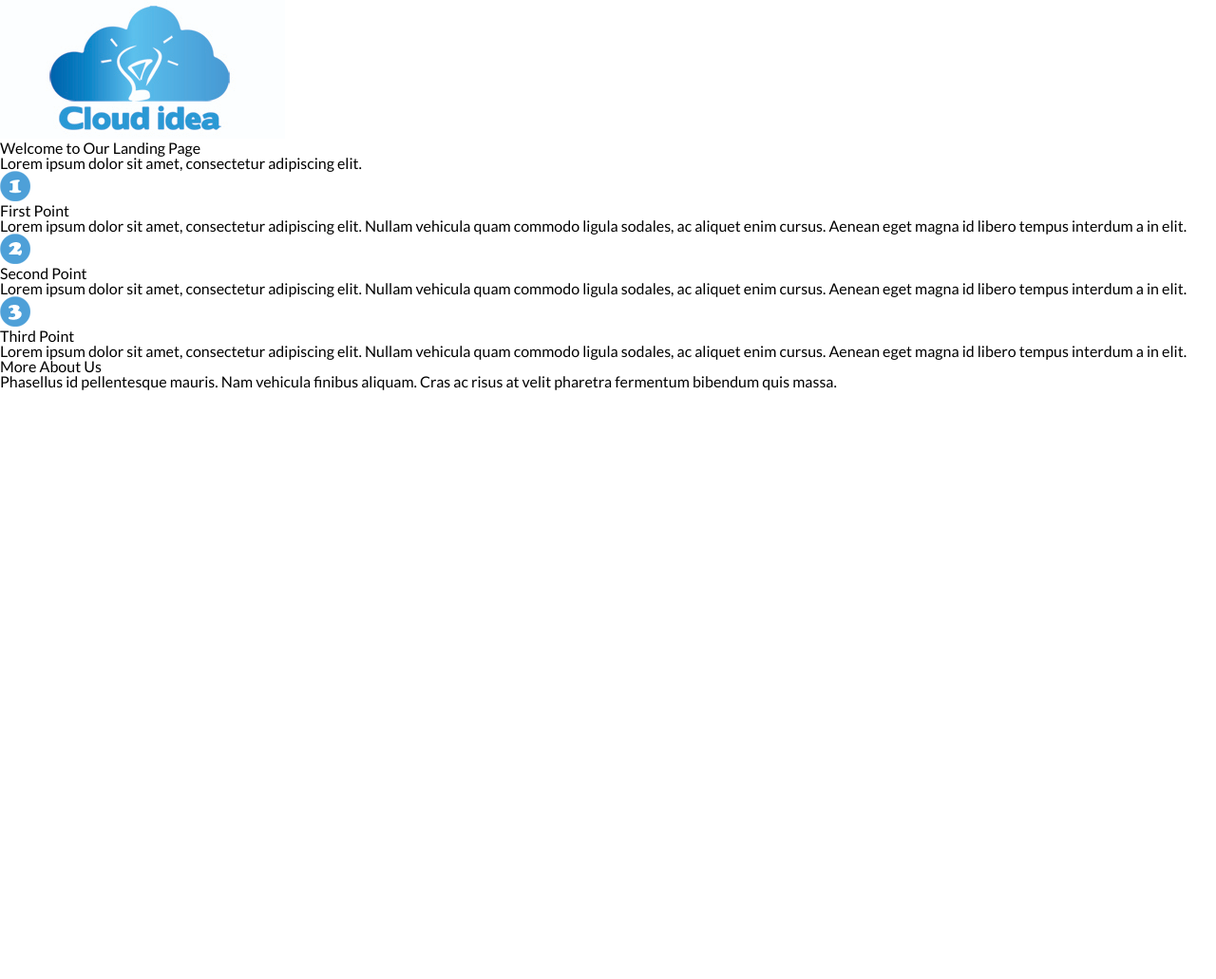
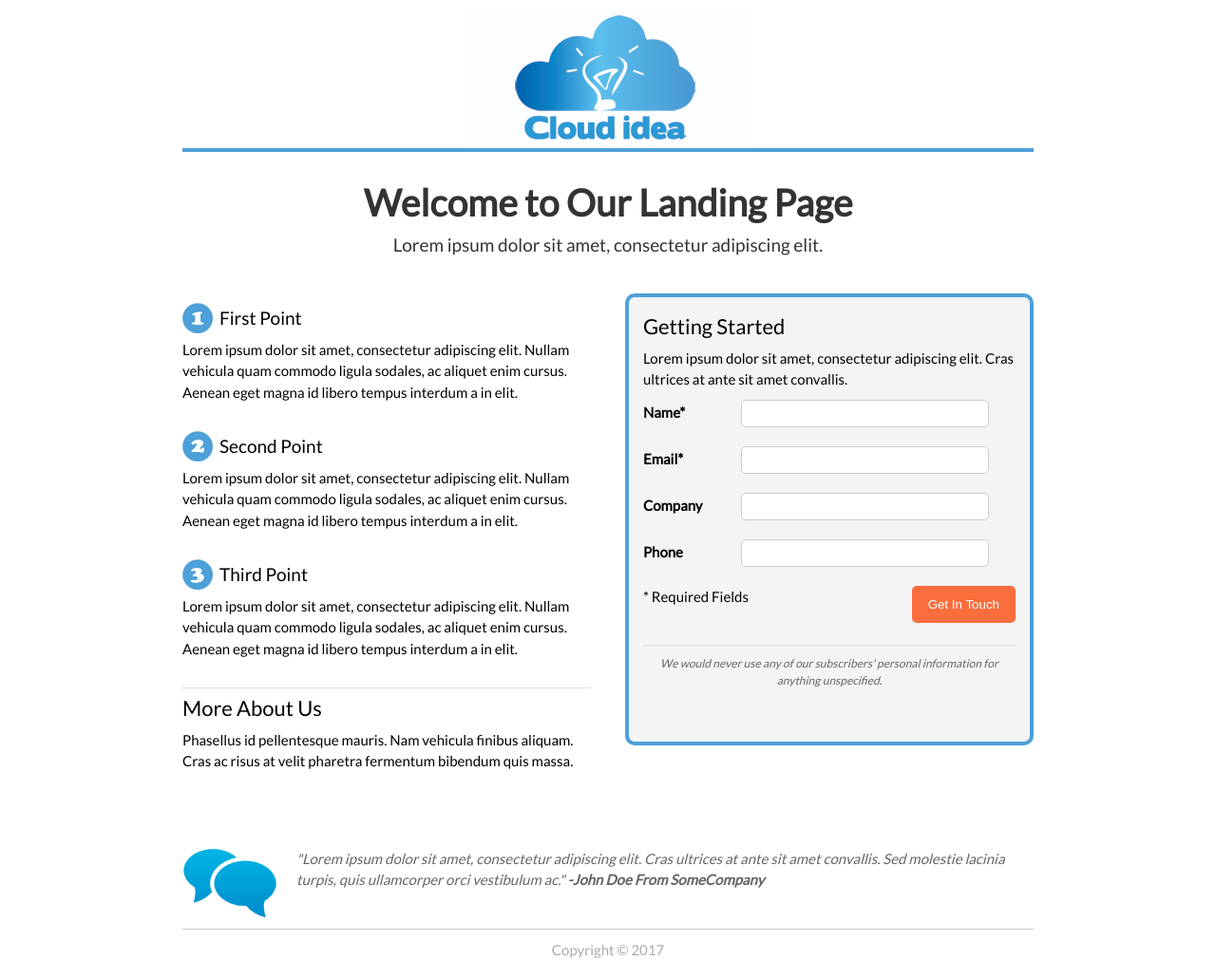
Before and after one commit to smartlyssa/css_crash_course, a plain HTML site: page landing/index.html in a window 1280 px wide. Shown: the whole page at 95% size. Before the commit the page ends 800 px from the top, so only its background shows below. Drawn offline with Linux system fonts and the light colour scheme.

Commit message:
Completed landing page project

```diff
--- a/landing/css/style.css
+++ b/landing/css/style.css
@@ -1,3 +1,204 @@
 body {
 	font-family: 'Lato', sans-serif;
+	font-size:15px;
+	line-height:1.5em;
 }
+
+#container {
+	width:70%;
+	margin:10px auto;
+	background:#FFF;
+	overflow:auto;
+}
+
+p {
+	margin:10px 0;
+	line-height:1.5em;
+}
+
+h1 {
+	font-size:39px;
+	font-weight:bold;
+	margin:20px 0 10px 0;
+	line-height:1.2em
+}
+
+h3 {
+	font-size:22px;
+	margin:10px 0;
+}
+
+h4 {
+	font-size:19px;
+	margin:10px 0;
+}
+
+strong {
+	font-weight:bold;
+}
+
+.clearfix {
+	clear:both;
+}
+
+.content-header {
+	border-bottom:#ddd solid 1px;
+	margin-bottom:20px;
+	padding-bottom:10px;
+}
+
+.content-footer {
+	border-top:#ddd solid 1px;
+	margin-bottom:20px;
+	padding-bottom:10px;
+}
+
+header#main-header {
+	border-bottom:4px solid #4ea0d8;
+}
+
+#logo {
+	margin:auto;
+	display:block;
+}
+
+#main-text {
+	text-align:center;
+	color:#333;
+	padding:10px;
+	margin-bottom:20px;
+}
+
+#sub-1 {
+	float:left;
+	width:48%;
+}
+
+#sub-2 {
+	float:right;
+	width:48%;
+}
+
+.points li {
+	margin-bottom:30px;
+}
+
+.points img {
+	float:left;
+	margin-right:7px;
+}
+
+.points h4 {
+	padding-top:5px;
+}
+
+#contact-form {
+	padding:10px 15px 15px 15px;
+	border:4px solid #4ea0d8;
+	border-radius:10px;
+	-webkit-border-radius:10px;
+	-moz-border-radius:10px;
+
+	overflow:auto;
+	background:#f4f4f4;
+}
+
+#contact-form div {
+	margin-bottom:20px;
+}
+
+#contact-form label {
+	display:inline-block;
+	width:100px;
+	font-weight:bold;
+}
+
+#contact-form input[type='text'],#contact-form input[type='email'] {
+	border:#ccc 1px solid;
+	-webkit-border-radius:5px;
+	-moz-border-radius:5px;
+	border-radius:5px;
+	height:25px;
+	width:65%;
+}
+
+#contact-form input[type='submit'] {
+	padding:12px 17px;
+	color:#fff;
+	background:#fa6e3e;
+	border:0;
+	-webkit-border-radius:5px;
+	-moz-border-radius:5px;
+	border-radius:5px;
+	float:right;
+	display:block;
+}
+
+#contact-form input[type='submit']:hover {
+	background:#d55427;
+	cursor:pointer;
+}
+
+#contact-form .content-footer p {
+	font-style:italic;
+	text-align:center;
+	color:#666;
+	font-size:80%;
+}
+
+#testimonial {
+	margin:40px 0;
+	font-style:italic;
+	color:#666;
+}
+
+#testimonial img {
+	float:left;
+	margin-right:20px;
+}
+
+footer#main-footer {
+	text-align:center;
+	border-top:#ccc solid 1px;
+	color: #aaa;
+}
+
+@media (max-width:960px) {
+	#container {
+		width:80%;
+	}
+
+	h1 {
+		font-size:33px;
+	}
+
+	#sub-1,#sub-2 {
+		float:none;
+		width:100%;
+	}
+
+	.points li {
+		background:#eee;
+		padding:8px;
+		-webkit-border-radius:5px;
+		-moz-border-radius:5px;
+		border-radius:10px;
+	}
+
+	.points img {
+		margin-top:7px;
+	}
+
+	#testimonial img {
+		float:none;
+		margin:auto;
+		display:block;
+		margin-bottom:20px;
+	}
+}
+
+@media (max-width:568px) {
+	h1 {
+		font-size:22px;
+	}
+}
--- a/landing/index.html
+++ b/landing/index.html
@@ -9,8 +9,8 @@
 	</head>
 	<body>
 		<div id="container">
-			<header>
-				<img src="images/logo.jpg" alt="Cloud Idea">
+			<header id="main-header">
+				<img id="logo" src="images/logo.jpg" alt="Cloud Idea">
 			</header>
 			<div id="main-text">
 				<h1>Welcome to Our Landing Page</h1>
@@ -38,10 +38,49 @@
 					<h3>More About Us</h3>
 					<p>Phasellus id pellentesque mauris. Nam vehicula finibus aliquam. Cras ac risus at velit pharetra fermentum bibendum quis massa.</p>
 				</footer>
+			</div><!-- /. sub-1 -->
+			<div id="sub-2">
+				<form id="contact-form">
+					<header id="content-header">
+						<h3>Getting Started</h3>
+						<p>Lorem ipsum dolor sit amet, consectetur adipiscing elit. Cras ultrices at ante sit amet convallis.</p>
+					</header>
+					<div>
+					<label>Name*</label>
+					<input type="text">
+					</div>
+					<div>
+					<label>Email*</label>
+					<input type="email">
+					</div>
+					<div>
+					<label>Company</label>
+					<input type="text">
+					</div>
+					<div>
+					<label>Phone</label>
+					<input type="text">
+					</div>
+					<div>
+						<em>* Required Fields</em>
+						<input type="submit" value="Get In Touch">
+					</div>
+					<div class="clearfix"></div>
+					<div class="content-footer">
+						<p>We would never use any of our subscribers' personal information for anything unspecified.</p>
+					</div>
+				</form>
+			</div><!-- /. sub-2 -->
+			<div class="clearfix"></div>
+			<div id="testimonial">
+				<img src="images/testimonial.png" alt="Customer Testimonial">
+				<blockquote>
+					"Lorem ipsum dolor sit amet, consectetur adipiscing elit. Cras ultrices at ante sit amet convallis. Sed molestie lacinia turpis, quis ullamcorper orci vestibulum ac." <strong>-John Doe From SomeCompany</strong>
+				</blockquote>
 			</div>
-			<div id="sub-2">
-
-			</div>
-		</div>
+			<footer id="main-footer">
+				<p>Copyright &copy; 2017</p>
+			</footer>
+		</div><!-- /. container -->
 	</body>
 </html>
```
